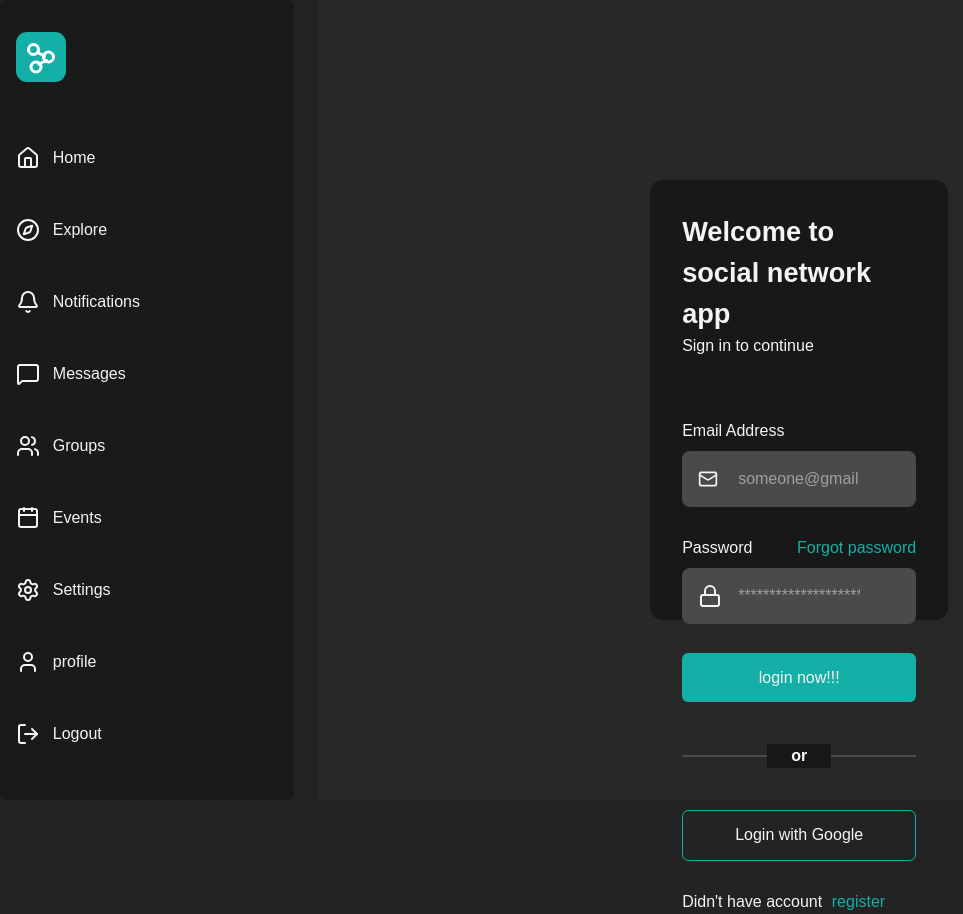
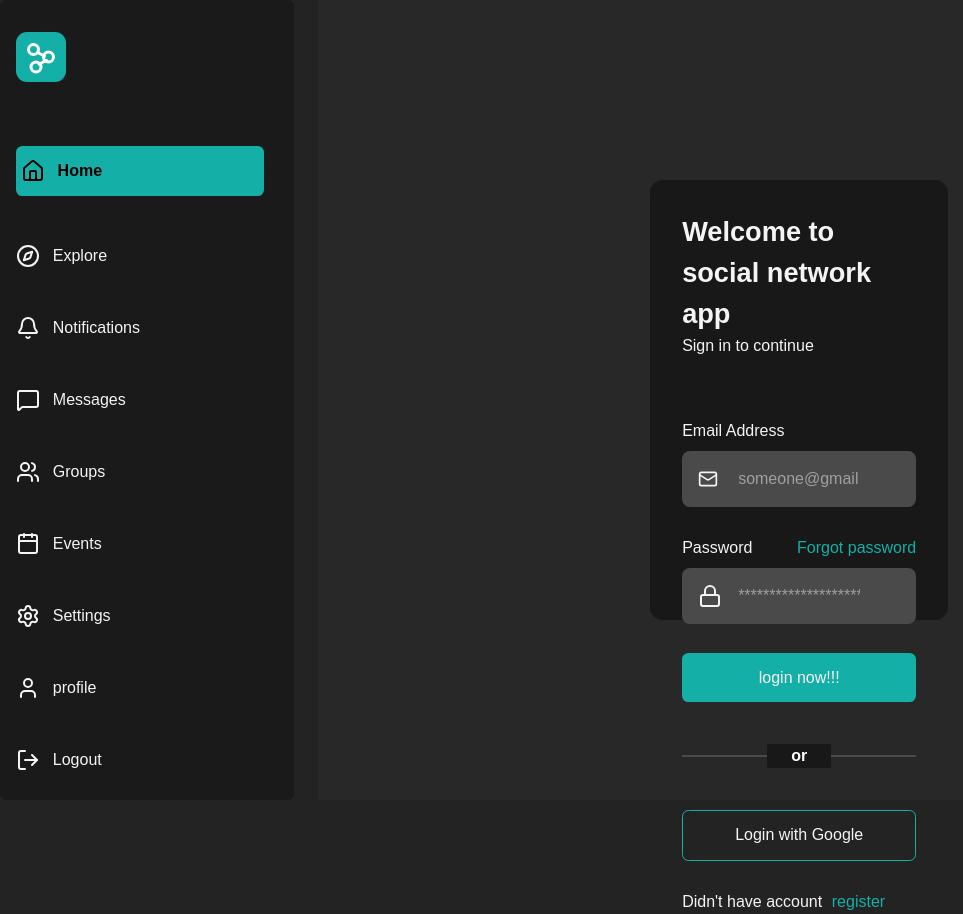
Before and after one commit to Astra-max/social-app, a Next.js app in the folder front-end/: page /view/Home in a window 1280 px wide. Shown: the whole page, without its empty margins (0-963 px from the left). Built offline with nearby package versions, Linux system fonts and the light colour scheme.

Commit message:
fix: hardcoded view passing it to href attribute

```diff
--- a/front-end/components/sidebar/sidebar.tsx
+++ b/front-end/components/sidebar/sidebar.tsx
@@ -33,9 +33,9 @@ export default function NavSideBar() {
               href={`/view/${v.text}`}
               key={v.id}
               style={
-                v.text === "Home" && (path === "/" || path === "/Home")
+                v.text === "Home" && (path === "/" || path === "/view/Home")
                   ? activeRoute
-                  : path === "/" + v.text
+                  : path === "/view/" + v.text
                     ? activeRoute
                     : nonActive
               }
```
